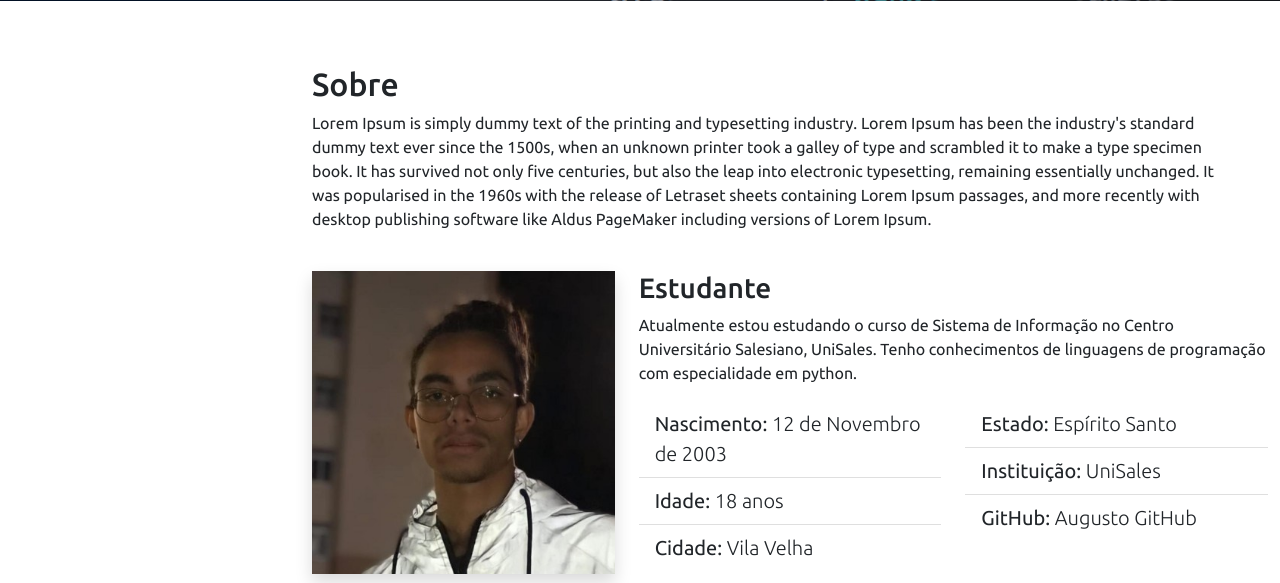
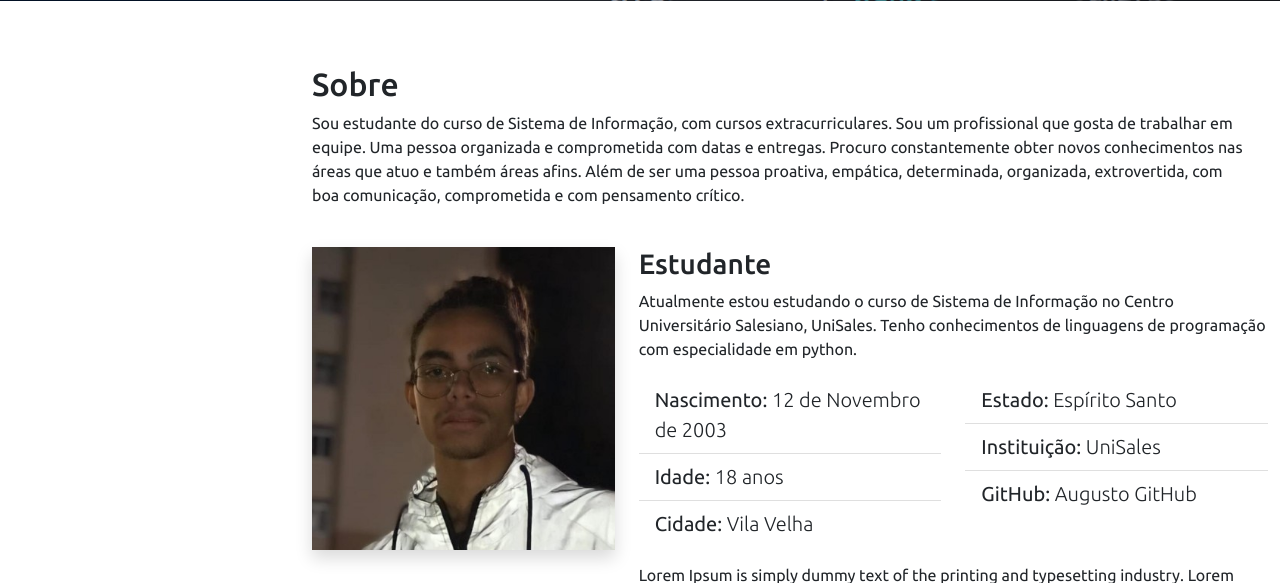
Before and after one commit to augustobernardo/portfolio-responsivo, a Flask app: page / in a window 1280 px wide. Shown: the part 799-1382 px from the top of the page. Run offline with Flask 2, Linux system fonts and the light colour scheme; some libraries are stand-ins or nearby versions.

Commit message:
adicionando o tópico sobre

```diff
--- a/templates/index.html
+++ b/templates/index.html
@@ -104,13 +104,11 @@
             <div class="row w-100">
                 <div class="col-md12" data-anime="down">
                     <h2 class="pt-3">Sobre</h2>
-                    <p>Lorem Ipsum is simply dummy text of the printing and typesetting industry. Lorem Ipsum has been
-                        the industry's standard dummy text ever since the 1500s, when an unknown printer took a galley
-                        of type and scrambled it to make a type specimen book. It has survived not only five centuries,
-                        but also the leap into electronic typesetting, remaining essentially unchanged. It was
-                        popularised in the 1960s with the release of Letraset sheets containing Lorem Ipsum passages,
-                        and more recently with desktop publishing software like Aldus PageMaker including versions of
-                        Lorem Ipsum.</p>
+                    <p>Sou estudante do curso de Sistema de Informação, com cursos extracurriculares. Sou um profissional que gosta
+                        de trabalhar em equipe. Uma pessoa organizada e comprometida com datas e entregas. Procuro constantemente
+                        obter novos conhecimentos nas áreas que atuo e também áreas afins. Além de ser uma pessoa proativa,
+                        empática, determinada, organizada, extrovertida, com boa comunicação, comprometida e  com pensamento crítico.
+                    </p>
                 </div>
             </div>
             <div class="row mt-4">
```
